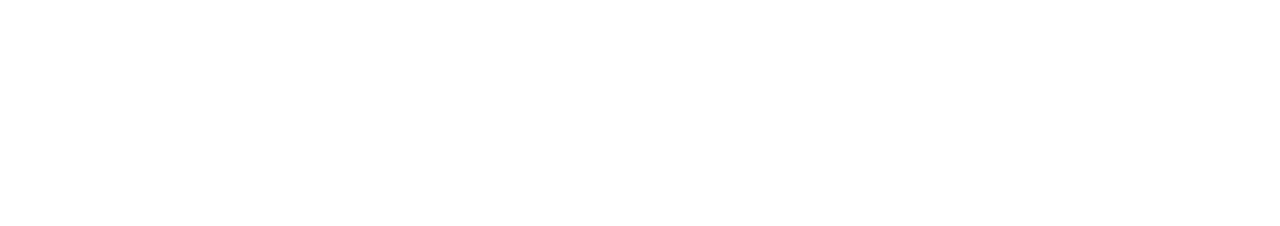
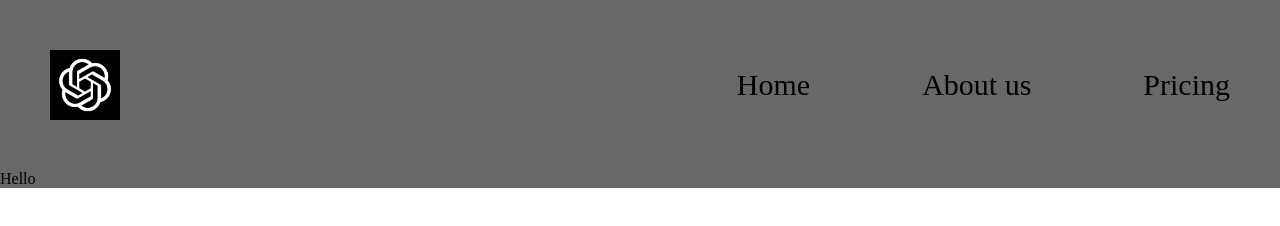
Before and after one commit to Mmmmm2005/landing-page, a plain HTML site: page index.html in a window 1280 px wide. Drawn offline with Linux system fonts and the light colour scheme.

Commit message:
Start building some parts of header

```diff
--- a/index.html
+++ b/index.html
@@ -8,6 +8,16 @@
     <title>Document</title>
 </head>
 <body>
-
+    <div class="header">
+        <div class="firstheader">
+            <img src="gptlogo.jpeg" alt="Logo" width="70">
+            <div class="menu">
+                <div class="headerMenu"><a href="#" class="menu">Home</a></div>
+                <div class="headerMenu"><a href="#" class="menu">About us</a></div>
+                <div class="headerMenu"><a href="#" class="menu">Pricing</a></div>
+            </div>
+        </div>
+        <div>Hello</div>
+    </div>
 </body>
 </html>
--- a/styles.css
+++ b/styles.css
@@ -0,0 +1,38 @@
+* {
+    font-family: 'Bahnschrift';
+}
+
+body {
+    margin: 0px;
+}
+
+.header {
+    display: flex;
+    flex-direction: column;
+    background-color: rgb(104, 104, 104);
+    align-content: center;
+}
+
+.firstheader {
+    display:flex;
+    align-items: center;
+    justify-content:  space-between;
+    padding: 50px;
+}
+
+.menu {
+    display: flex;
+    justify-content: center;
+    font-size: 30px;
+    font-weight: 400;
+    gap: 7rem;
+}
+
+a.menu {
+    text-decoration: none;
+    color: black;
+}
+
+a.menu:hover {
+    color: rgb(53, 53, 53);
+}
```
